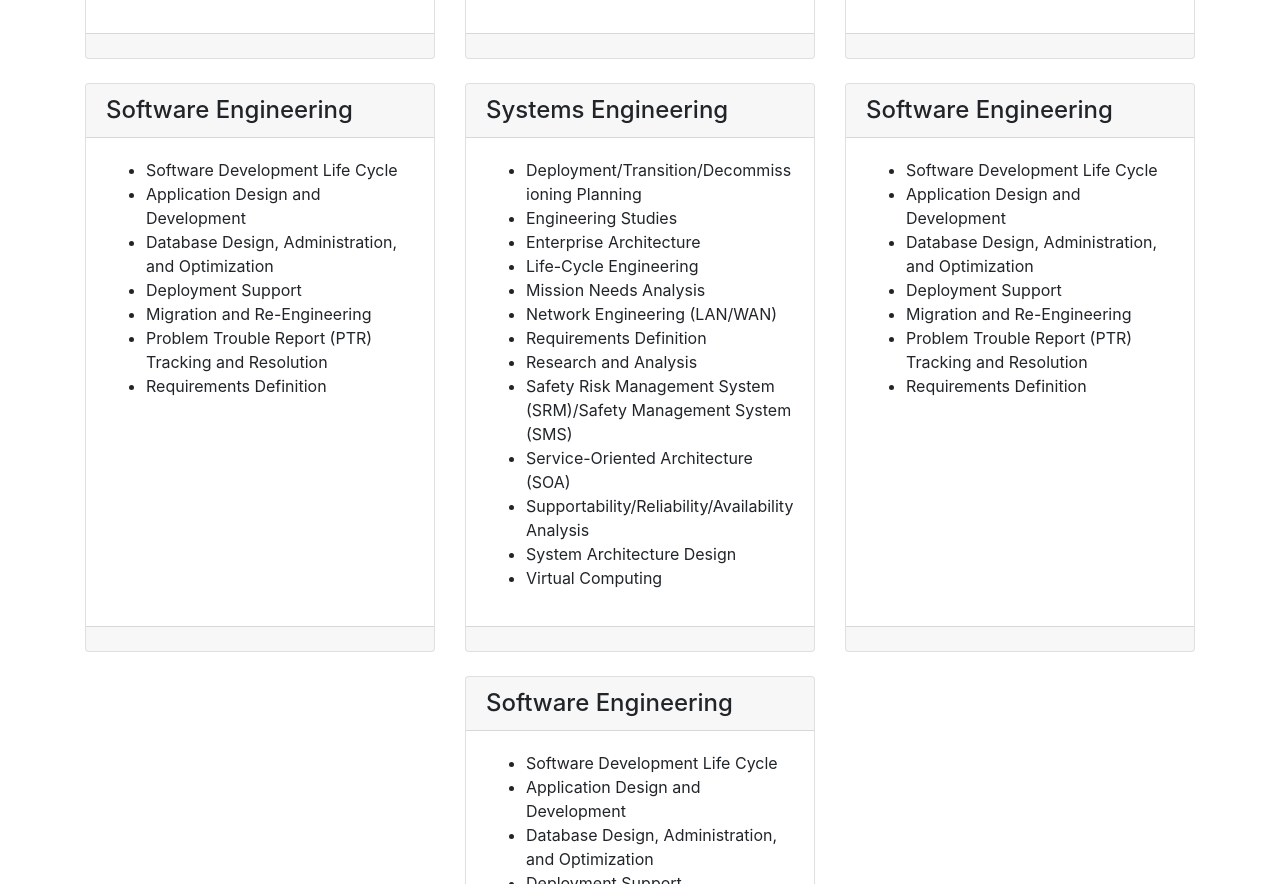
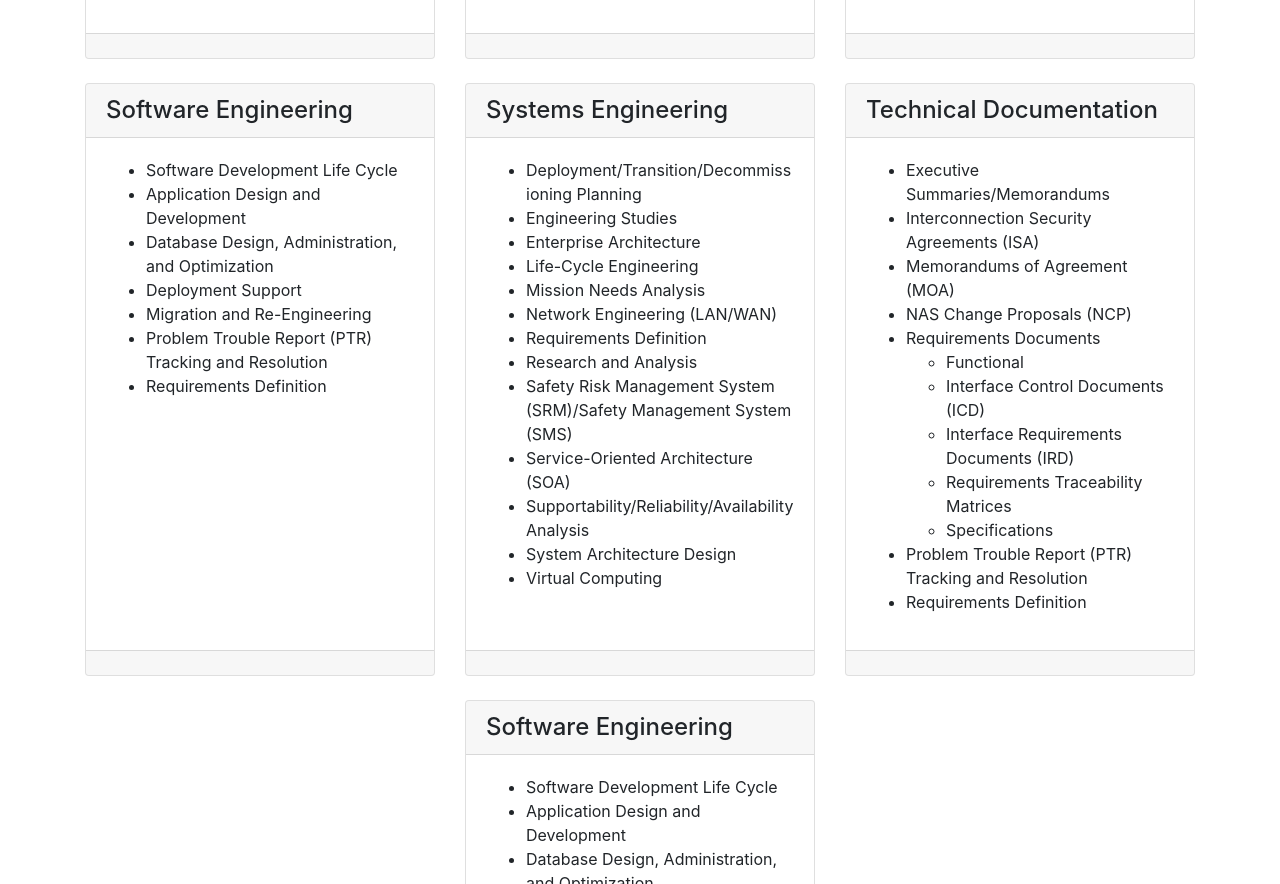
Before and after one commit to troyhagen8/Lab-1, a website: page services.html in a window 1280 px wide. Shown: the part 1342-2226 px from the top of the page. Drawn offline with Linux system fonts and the light colour scheme.

Commit message:
Update services.html

```diff
--- a/services.html
+++ b/services.html
@@ -127,8 +127,9 @@
    </div>
 
     <div class="col-lg-4 mb-4">  <div class="card h-100">
-    <h4 class="card-header">Software Engineering</h4>    <div class="card-body">
-    <ul> <li>Software Development Life Cycle</li> <li>Application Design and Development</li>  <li>Database Design, Administration, and Optimization</li>  <li>Deployment Support</li>  <li>Migration and Re-Engineering</li>  <li>Problem Trouble Report (PTR) Tracking and Resolution</li>  <li>Requirements Definition</li>  </ul>
+    <h4 class="card-header">Technical Documentation</h4>    <div class="card-body">
+    <ul> <li>Executive Summaries/Memorandums</li> <li>Interconnection Security Agreements (ISA)</li>  <li>Memorandums of Agreement (MOA)</li>  <li>NAS Change Proposals (NCP)</li>  <li>Requirements Documents <ul><li>Functional</li><li>Interface Control Documents (ICD)</li><li>Interface Requirements Documents (IRD)</li><li>Requirements Traceability Matrices</li><li>Specifications</li></ul></li>
+      <li>Problem Trouble Report (PTR) Tracking and Resolution</li>  <li>Requirements Definition</li>  </ul>
     </div>  <div class="card-footer"> </div>
     </div>
    </div>
```
